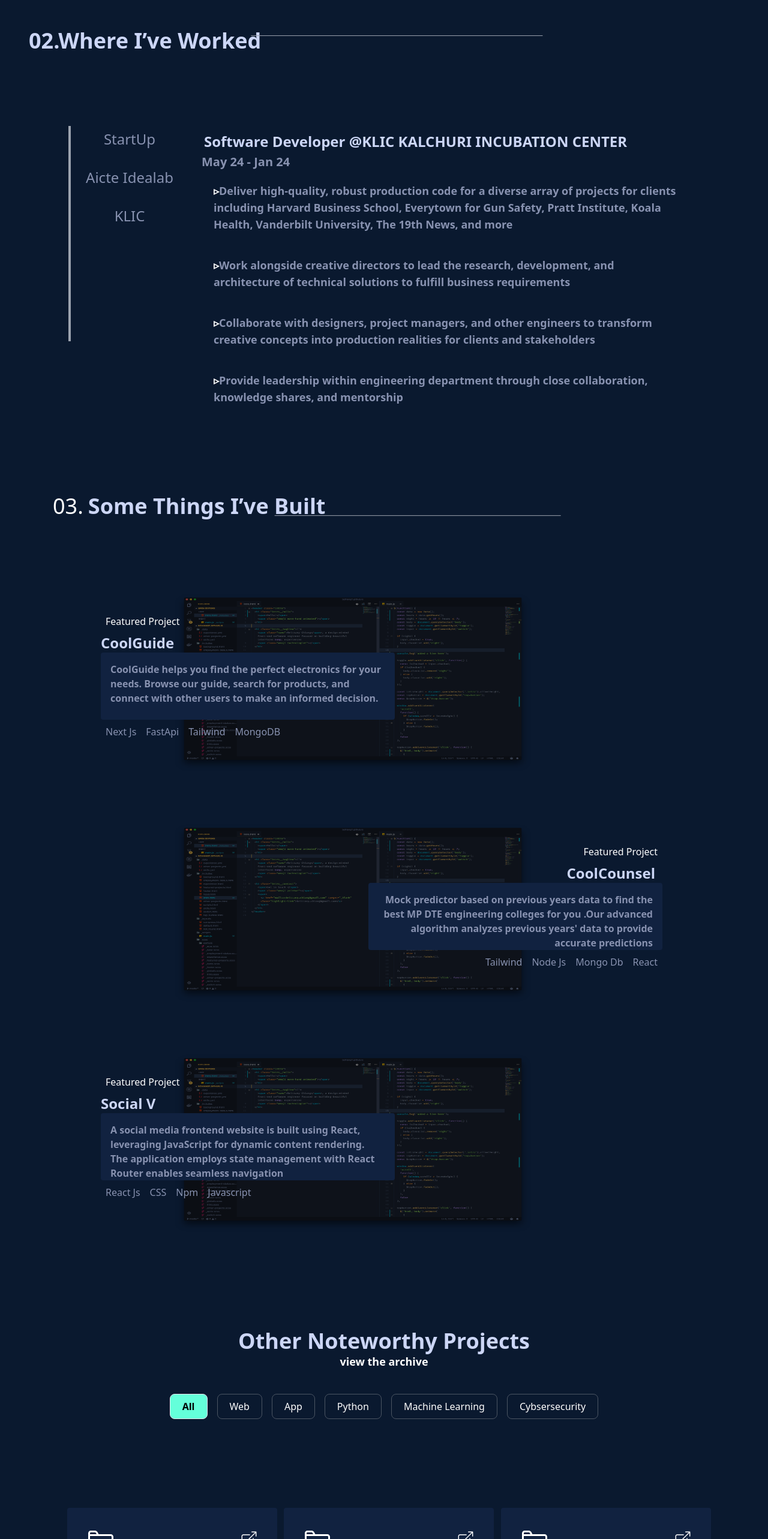
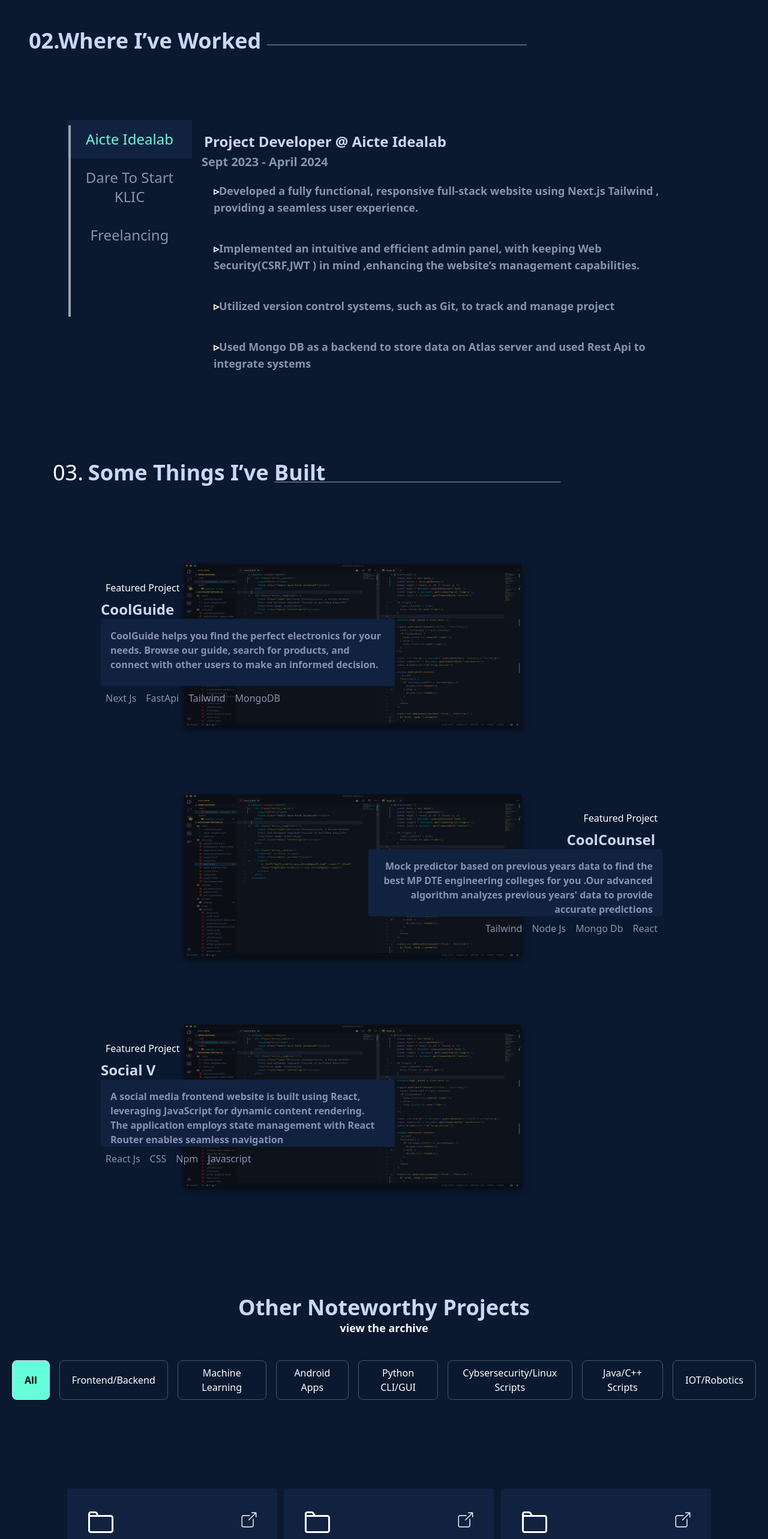
Before and after one commit to CoolSidOfficial/britney_portfolio, a React (Vite) app: page / in a window 1280 px wide. Shown: the part 3204-5770 px from the top of the page at 60% size. Built offline with nearby package versions, Linux system fonts and the light colour scheme.

Commit message:
updated exp

```diff
--- a/src/components/Experience.jsx
+++ b/src/components/Experience.jsx
@@ -20,33 +20,52 @@ const Experience = () => {
 
 
        {/* this ul is for bigger screens */}
-      <ul className="hidden  md:block text-2xl text-[#8892B0]">
-        <li><button className ="experience-button hover:bg-[#112240] focus:bg-[#112240] p-4 w-52" onClick={()=>setExperience(1)}  >StartUp</button></li>
-        <li><button className="experience-button  hover:bg-[#112240] p-4 w-52  focus:bg-[#112240] " onClick={()=>setExperience(2)}>Aicte Idealab</button></li>
-        <li><button className="experience-button hover:bg-[#112240] p-4 w-52  focus:bg-[#112240]" onClick={()=>setExperience(3)}>KLIC</button></li>
-        {/* <li><button className="experience-button hover:bg-[#112240] p-4 w-52  focus:bg-[#112240]" onClick={()=>setExperience(4)}>Starry</button></li> */}
-        {/* <li><button className="experience-button hover:bg-[#112240] p-4 w-52  focus:bg-[#112240]" onClick={()=>setExperience(5)}>MullenLowe</button></li> */}
-      </ul>
+ <ul className="hidden md:block text-2xl text-[#8892B0]">
+  <li>
+    <button
+      className={`experience-button p-4 w-52 transition-colors duration-200 ${
+        experience === 1 ? "bg-[#112240] text-[#64FFDA]" : "hover:bg-[#112240] text-[#8892B0]"
+      }`}
+      onClick={() => setExperience(1)}
+    >
+      Aicte Idealab
+    </button>
+  </li>
+  <li>
+    <button
+      className={`experience-button p-4 w-52 transition-colors duration-200 ${
+        experience === 2 ? "bg-[#112240] text-[#64FFDA]" : "hover:bg-[#112240] text-[#8892B0]"
+      }`}
+      onClick={() => setExperience(2)}
+    >
+      Dare To Start KLIC
+    </button>
+  </li>
+  <li>
+    <button
+      className={`experience-button p-4 w-52 transition-colors duration-200 ${
+        experience === 3 ? "bg-[#112240] text-[#64FFDA]" : "hover:bg-[#112240] text-[#8892B0]"
+      }`}
+      onClick={() => setExperience(3)}
+    >
+      Freelancing
+    </button>
+  </li>
+</ul>
+
        {/* big devices ul ends here */}
 
         <div className=' md:block'>
           {/* small devices ul starts here */}
         <ul className='md:hidden  mb-10 text-[#8892B0] ml-7 mt-12    font-semibold  text-xl flex justify-evenly gap-12 '>
-    <li><button  onClick={()=>setExperience(1)}  >StartUp</button></li>
-    <li><button  onClick={()=>setExperience(2)}>Aicte Idealab</button></li>
-    <li><button  onClick={()=>setExperience(3)}>KLIC</button></li>
+    <li><button  onClick={()=>setExperience(1)}>Aicte Idealab</button></li>
+    <li><button  onClick={()=>setExperience(2)}>KLIC Incubation</button></li>
+    <li><button  onClick={()=>setExperience(3)}>Freelance Developer</button></li>
       </ul>
       {/* small devices ul ends here */}
 
-          {experience===1 &&
-           <Exp_comp title="Software Developer  @KLIC KALCHURI INCUBATION CENTER " dateto="May 24 - Jan 24"
-           first_para="Deliver high-quality, robust production code for a diverse array of projects for clients including Harvard Business School, Everytown for Gun Safety, Pratt Institute, Koala Health, Vanderbilt University, The 19th News, and more"
-           second_para="Work alongside creative directors to lead the research, development, and architecture of technical solutions to fulfill business requirements"
-           third_para="Collaborate with designers, project managers, and other engineers to transform creative concepts into production realities for clients and stakeholders"
-           fourth_para="Provide leadership within engineering department through close collaboration, knowledge shares, and mentorship
-           "
-           />}
-           {experience===2 &&
+
+           {experience===1 &&
            <Exp_comp title="Project Developer @ Aicte Idealab
            " dateto="Sept 2023 - April 2024"
            first_para="Developed a fully functional, responsive full-stack website using Next.js Tailwind , providing a seamless user
@@ -56,7 +75,7 @@ experience."
            third_para="Utilized version control systems, such as Git, to track and manage project"
            fourth_para="Used Mongo DB as a backend to store data on Atlas server and used Rest Api to integrate systems"
            />}
-            {experience===3 && <Exp_comp title=" Frontend Developer @ KLIC KALCHURI INCUBATION CENTER" dateto="April 2023 -Sept 2023"
+            {experience===2 && <Exp_comp title=" Frontend Developer @ KLIC KALCHURI INCUBATION CENTER" dateto="April 2023 -Sept 2023"
            first_para="Implemented a dashboard application using MERN stack"
          second_para="Developed 5+ frontend websites using HTML/CSS JavaScript,React"
       third_para=" Implemented responsive web design techniques to ensure compatibility and optimal viewing experience on
@@ -64,6 +83,18 @@ mobile devices"
       fourth_para="Work closely under Apeiro medica in Dare to start program and Collaborated with cross-functional teams,
 including designers and backend developers,"
         />}
+      {experience===3 &&
+  <Exp_comp
+    title="Freelance Developer @ Independent Projects"
+    dateto="May 2022 - March 2023"
+    first_para="Develop and deliver high-quality web, mobile, and automation projects for clients across various industries, ensuring robust and maintainable code."
+    second_para="Collaborate with clients to understand project requirements, propose technical solutions, and translate business needs into functional software products."
+    third_para="Work closely with designers and project managers to implement UI/UX designs, integrate APIs, and optimize application performance for seamless user experiences."
+    fourth_para="Provide guidance on best practices, code reviews, and project planning, ensuring timely delivery and high client satisfaction."
+  />
+}
+
+
           {experience===4&&<Exp_comp title="Software Engineer Co-op @ Starry
          " dateto="July - December 2016"
          first_para="Engineered and improved major features of Starry's customer-facing Android web app using ES6, Handlebars, Backbone, Marionette, and CSS"
--- a/src/components/New_others.jsx
+++ b/src/components/New_others.jsx
@@ -3,11 +3,15 @@ import Other_comp from "./Other_comp";
 
 const categories = [
   { key: "all", label: "All" },
-  { key: "web", label: "Web" },
-  { key: "app", label: "App" },
-  { key: "python", label: "Python" },
+  { key: "web", label: "Frontend/Backend " },
   { key: "ml", label: "Machine Learning" },
-  { key: "cyber", label: "Cybsersecurity" },
+  { key: "app", label: "Android Apps" },
+  { key: "python", label: "Python CLI/GUI" },
+  { key: "cyber", label: "Cybsersecurity/Linux Scripts" },
+  { key: "java/c++", label: "Java/C++ Scripts" },
+  { key: "Iot", label: "IOT/Robotics" },
+
+
 ];
 
 const allProjects = [
@@ -16,7 +20,8 @@ const allProjects = [
     stack: ["Scikit-Learn", "Jupyter Notebook", "Numpy"],
     desc: "CrimeInsight is an advanced crime prediction tool that leverages key factors such as age, city, and time to forecast potential crime incidents. By utilizing a decision tree algorithm, the system analyzes historical crime data to provide predictions.",
     weblink: "https://github.com/CoolSidOfficial/CrimeInsight",
-    category: "ml"
+    category: ["ml","python"]
+
   },
 
   {
@@ -24,7 +29,7 @@ const allProjects = [
     stack: ["Python3", "Pyrogram", "Mongo Db"],
     desc: "This Python-based Telegram bot extracts GPS coordinates of an image from its metadata and presents exact location details.",
     weblink: "https://github.com/CoolSidOfficial/Image_Loc",
-    category: "python"
+    category: ["python"]
   },
 
   {
@@ -32,7 +37,7 @@ const allProjects = [
     stack: ["HTML", "CSS", "JavaScript"],
     desc: "Our fish-selling website frontend, built with HTML5, CSS3, and JavaScript. Responsive design techniques make it accessible on all devices and offer a clean UI for product browsing.",
     weblink: "https://github.com/CoolSidOfficial/fiqua",
-    category: "web"
+    category: ["web"]
   },
 
   {
@@ -40,7 +45,7 @@ const allProjects = [
     stack: ["Scikit-Learn", "Jupyter Notebook", "Numpy"],
     desc: "This is a machine learning model that uses a simple regression model to predict India's GDP using historical data trends.",
     weblink: "https://github.com/CoolSidOfficial/Indian_Gdp_Predictor",
-    category: "ml"
+    category: ["ml","python"]
   },
 
   {
@@ -48,7 +53,7 @@ const allProjects = [
     stack: ["Scikit-Learn", "Jupyter Notebook", "Numpy"],
     desc: "Predict someone's fitness level using a KNN classifier model, with Flask as the backend to process model predictions.",
     weblink: "https://github.com/CoolSidOfficial/KNNFitSense",
-    category: "ml"
+    category: ["ml","python","web"]
   },
 
   {
@@ -56,7 +61,7 @@ const allProjects = [
     stack: ["Python3", "bash", "os"],
     desc: "This Python-based script automates WiFi hacking tasks. Built for Debian-based operating systems, it simplifies the aircrack-ng workflow for auditing wireless networks.",
     weblink: "",
-    category: "cyber"
+    category: ["cyber","python"]
   },
 
   {
@@ -64,7 +69,7 @@ const allProjects = [
     stack: ["Pyinput", "Smtplib", "Python3"],
     desc: "This tool logs all user input in real time and transmits the data to a Go-based file server. The server link is then sent to a specified email address for remote log retrieval.",
     weblink: "https://github.com/CoolSidOfficial/easy_aircrack-ng",
-    category: "cyber"
+    category: ["cyber","python"]
   },
 
   {
@@ -72,7 +77,7 @@ const allProjects = [
     stack: ["OpenPyxl", "PyperClip", "PyAutoGui"],
     desc: "Report Helper is a CLI tool developed in Python that streamlines proofreading tasks. It handles Excel file operations, extracts specified questions, and maps them to the Ctrl+M key for quick insertion.",
     weblink: "https://github.com/CoolSidOfficial/Report_Helper",
-    category: "python"
+    category: ["python"]
   },
 
   {
@@ -80,7 +85,7 @@ const allProjects = [
     stack: ["React Native", "Weather Api", "JavaScript"],
     desc: "CoolWeather is a mobile app that provides basic weather information using your location. Built with React Native, it offers real-time weather updates with a simple and intuitive UI.",
     weblink: "https://github.com/CoolSidOfficial/CoolWeather_Android",
-    category: "app"
+    category: ["app"]
   },
 
   {
@@ -88,7 +93,7 @@ const allProjects = [
     stack: ["Python3", "Tkinter", "colorama"],
     desc: "Our Python GUI calculator provides a simple yet efficient interface for performing basic arithmetic operations. Built with Tkinter, it's a lightweight tool perfect for quick calculations on the go.",
     weblink: "https://github.com/CoolSidOfficial/gui_calc",
-    category: "python"
+    category: ["python"]
   },
 
   {
@@ -96,7 +101,7 @@ const allProjects = [
     stack: ["Django", "Python3", "Base64"],
     desc: "Our Python Django website offers a seamless solution for converting binary data back into text format with a clean, functional web interface.",
     weblink: "https://github.com/CoolSidOfficial/TextBin",
-    category: "web"
+    category: ["web","python"]
   },
 
   {
@@ -104,17 +109,16 @@ const allProjects = [
     stack: ["Java"],
     desc: "Our Java file arranger simplifies offline file organization for various file types. It's a lightweight, user-friendly tool that helps you tidy up your files efficiently.",
     weblink: "https://github.com/CoolSidOfficial/Java_file_Arranger",
-    category: "app"
+    category: ["java/c++"]
   }
 ];
 
 const Other_Proj = () => {
   const [selectedCategory, setSelectedCategory] = useState("all");
 
-  const filteredProjects =
-    selectedCategory === "all"
-      ? allProjects
-      : allProjects.filter((p) => p.category === selectedCategory);
+const filteredProjects = selectedCategory === "all"
+    ? allProjects
+    : allProjects.filter(p => p.category.includes(selectedCategory));
 
   return (
     <div className="flex-col mt-[200px] text-center">
```
